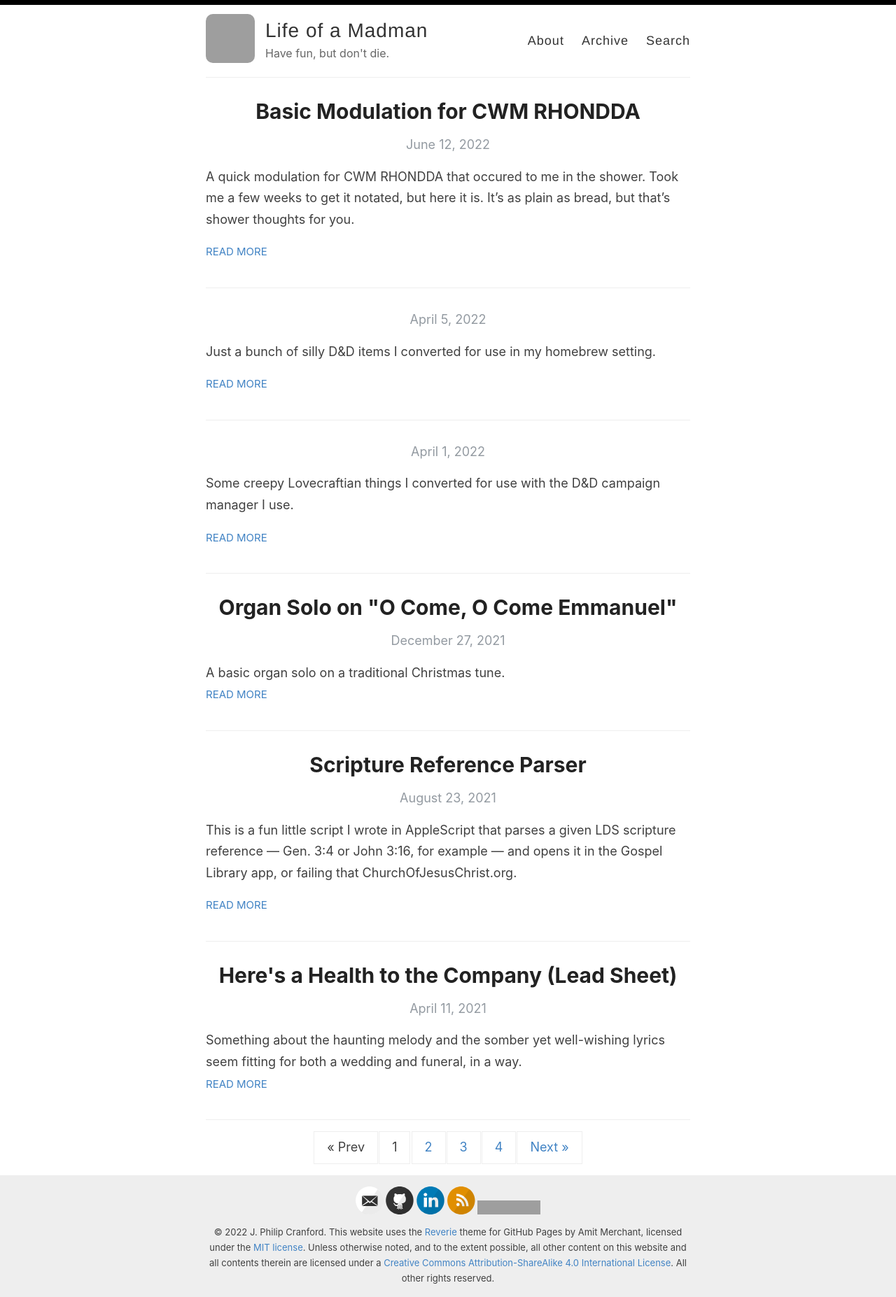
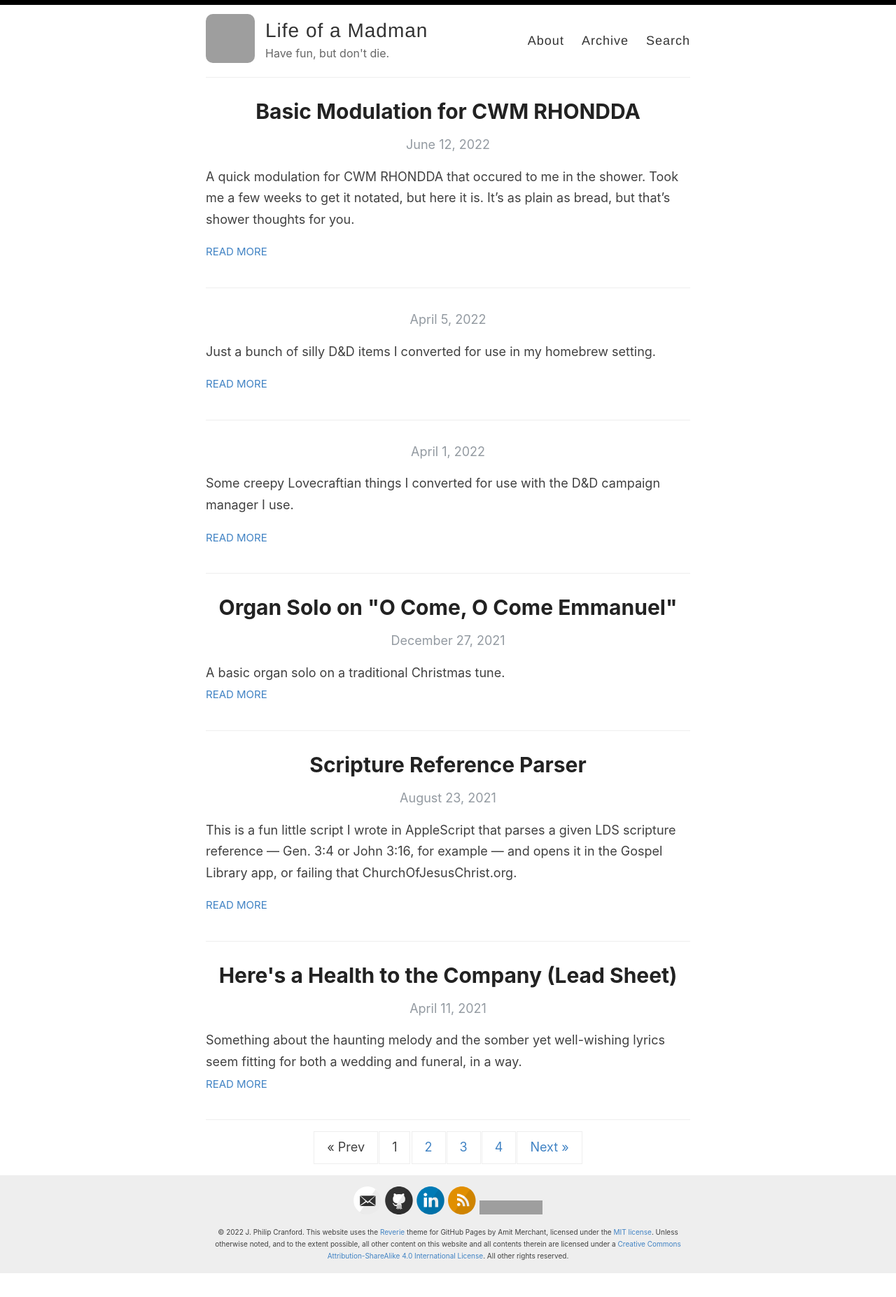
Before and after one commit to jpcranford/jpcranford.github.io, a Jekyll site: the page built from index.html, in a window 1280 px wide. Shown: the whole page at 70% size. Built offline with Jekyll 4.4.1, drawn with Linux system fonts in a browser that asks for light colours; the list of posts is cut into pages by our own code; after the commit the page ends 1820 px from its top, so only the background shows below that; grey boxes are pictures that could not be loaded.

Commit message:
Adjust footer font size

```diff
--- a/_layouts/default.html
+++ b/_layouts/default.html
@@ -50,7 +50,7 @@
       <footer class="footer">
         {% include svg-icons.html %}
         <a rel="license" href="http://creativecommons.org/licenses/by-sa/4.0/"><img alt="Creative Commons License" style="border-width:0" src="https://i.creativecommons.org/l/by-sa/4.0/88x31.png" /></a>
-        <div style="padding-top:.5rem">
+        <div style="padding-top:.5rem" class="footer-text">
           ©&nbsp;2022 J. Philip Cranford. This website uses the <a href="https://reverie.pages.dev/">Reverie</a> theme for GitHub Pages by Amit Merchant, licensed under the <a href="https://raw.githubusercontent.com/amitmerchant1990/reverie/master/LICENSE">MIT license</a>. Unless otherwise noted, and to the extent possible, all other content on this website and all contents therein are licensed under a <a rel="license" href="http://creativecommons.org/licenses/by-sa/4.0/">Creative Commons Attribution-ShareAlike 4.0 International License</a>. All other rights reserved.
         </div>
       </footer>
--- a/assets/style.scss
+++ b/assets/style.scss
@@ -421,7 +421,10 @@ nav {
 footer {
   padding: 1rem 0;
   text-align: center;
-  font-size: small;
+}
+
+.footer-text {
+  font-size: x-small;
 }
 
 body:after {
```
